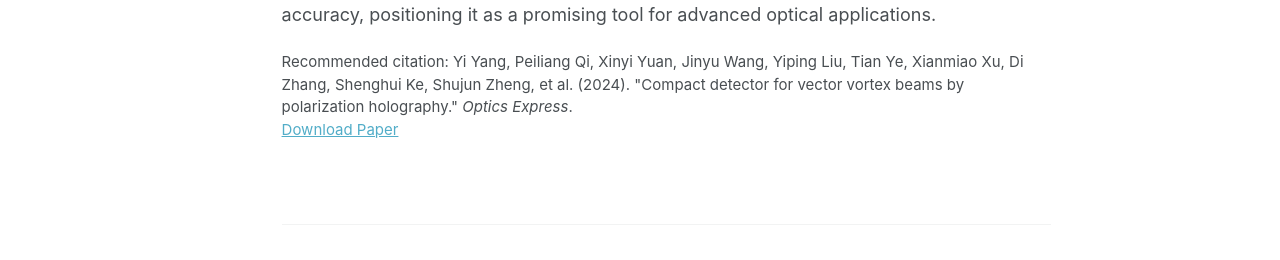
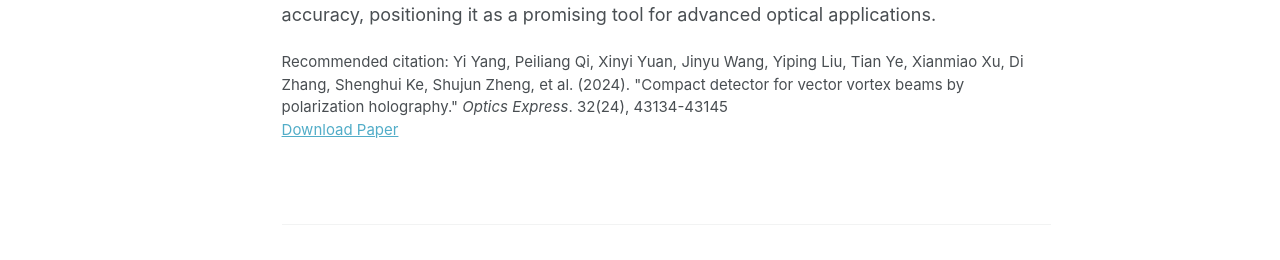
Before and after one commit to yiyang-opt/yiyang-opt.github.io, a Jekyll site: the page built from _publications/2024-11-18-Optics Express.md, in a window 1280 px wide and 1173 px high. Shown: the part 493-753 px from the top of the window. Built offline with Jekyll 4.4.1, drawn with Linux system fonts in a browser that asks for light colours.

Commit message:
Update 2024-11-18-Optics Express.md

```diff
--- a/_publications/2024-11-18-Optics Express.md
+++ b/_publications/2024-11-18-Optics Express.md
@@ -1,13 +1,13 @@
 ---
 title: "Compact detector for vector vortex beams by polarization holography "
-collection: "publications"
-category: "manuscripts"
-permalink: "/publication/2024-11-18-Compact-detector-for-vector-vortex-beams-by-polarization-holography "
+collection: publications
+category: manuscripts
+permalink: /publication/2024-11-18-Compact-detector-for-vector-vortex-beams-by-polarization-holography
 excerpt: 'This paper is about the Vector vortex beams detector by polarization holography.'
-date: "2024-11-18"
+date: 2024-11-18
 venue: "Optics Express"
 paperurl: "https://doi.org/10.1364/OE.542116"
-citation: 'Yi Yang, Peiliang Qi, Xinyi Yuan, Jinyu Wang, Yiping Liu, Tian Ye, Xianmiao Xu, Di Zhang, Shenghui Ke, Shujun Zheng, et al. (2024). "Compact detector for vector vortex beams by polarization holography." <i>Optics Express</i>.'
+citation: 'Yi Yang, Peiliang Qi, Xinyi Yuan, Jinyu Wang, Yiping Liu, Tian Ye, Xianmiao Xu, Di Zhang, Shenghui Ke, Shujun Zheng, et al. (2024). "Compact detector for vector vortex beams by polarization holography." <i>Optics Express</i>. 32(24), 43134-43145'
 ---
 
 Vector vortex beams (VVBs) have garnered significant attention for their potential to revolutionize applications such as high-resolution imaging and quantum communication. The development of an easy-to-use and effective method for representing the spatially inhomogeneous polarization distribution of VVBs is imperative. In this paper, we propose what we believe to be a novel compact detector for quickly and accurately measuring the polarization distribution of arbitrary VVBs by means of polarization holography. When a VVB illuminates the detector, multiple diffracting beams appear simultaneously that can be used to get the VVB’s polarization distribution. Incidentally, it can also measure the state of polarization of a scalar beam, which can be considered a special case of spatially inhomogeneous polarization. Experimental results confirm the detector's measurement accuracy, positioning it as a promising tool for advanced optical applications.
```
